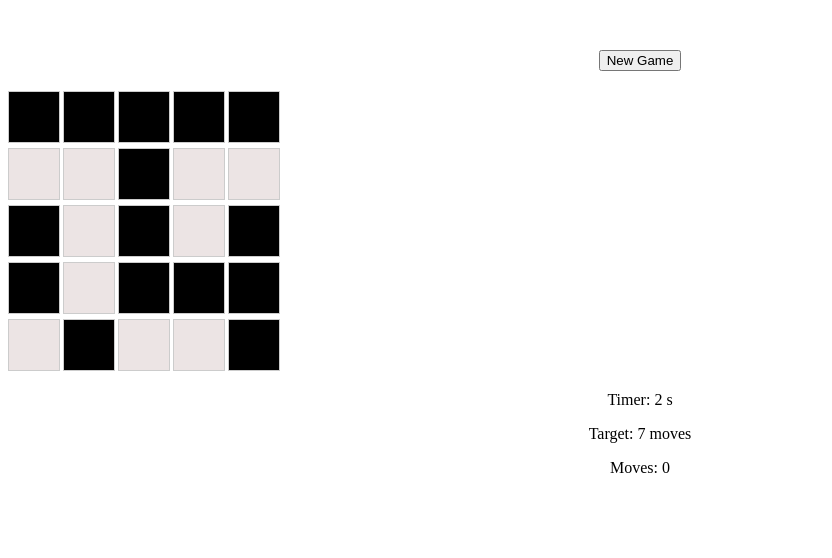
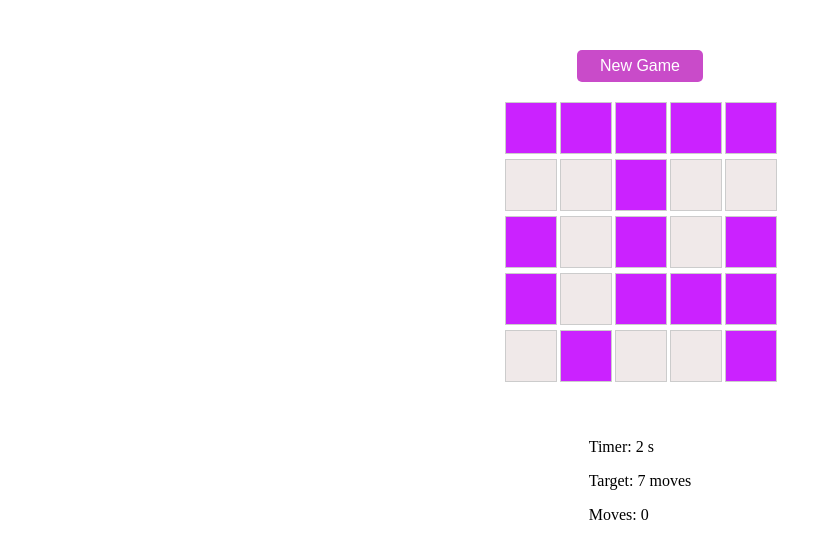
Before and after one commit to AiYvan37/AiYvan37.github.io, a plain HTML site: page Prac-14/index.html in a window 1280 px wide. Both pictures are taken after a click on the button "Start Game". Shown: the whole page, without its empty margins (0-832 px from the left). Drawn offline with Linux system fonts and the light colour scheme.

Commit message:
Update style.css file

```diff
--- a/Prac-14/css/style.css
+++ b/Prac-14/css/style.css
@@ -1,5 +1,12 @@
+body {
+    height: 100vh;
+}
+
 #gameContainer {
-    text-align: center;
+    height: 100%;
+    display: flex;
+    align-items: center;
+    flex-direction: column;
     margin-top: 50px;
 }
 
@@ -7,7 +14,25 @@
     display: grid;
     grid-template-columns: repeat(5, 50px);
     gap: 5px;
-    margin-top: 20px;
+    margin: 20px auto;
+}
+
+#startBtn {
+    border: none;
+    width: 10%;
+    height: 4%;
+    cursor: pointer;
+    border-radius: 5px;
+    background-color: rgb(201, 75, 201);
+    color: white;
+    font-size: 16px;
+    transition: box-shadow 0.15s,
+    background-color 0.15s;
+}
+
+#startBtn:hover {
+    box-shadow: 5px 5px 5px rgba(0, 0, 0, 0.3);
+    background-color: rgb(148, 50, 240);
 }
 
 .cell {
@@ -18,11 +43,11 @@
 }
 
 .cell.on {
-    background-color: black;
+    background-color: rgb(203, 34, 255);
 }
 
 .cell.off {
-    background-color: rgb(236, 228, 228);
+    background-color: rgb(240, 233, 233);
 }
 
 #info {
```
